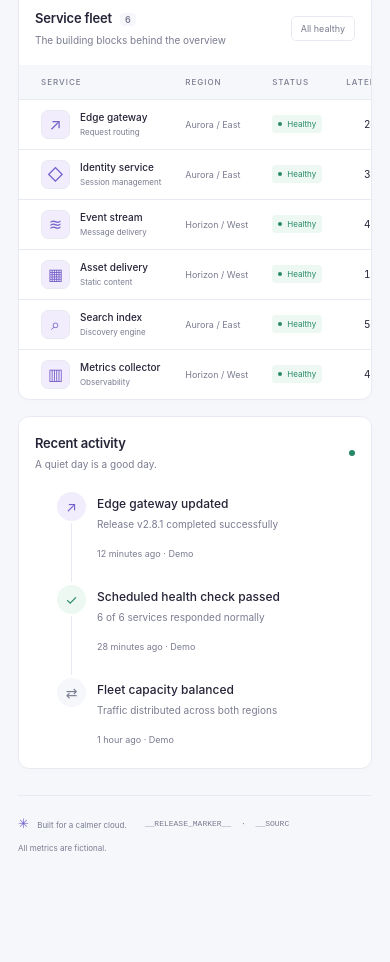
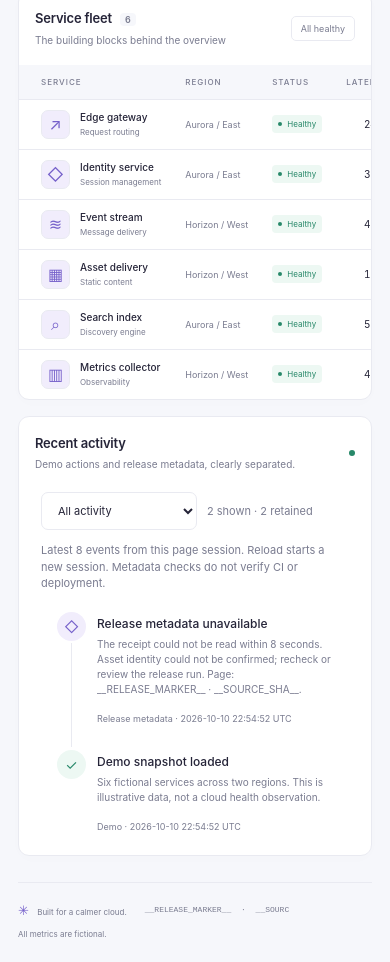
Before and after one commit to kcloud1/factory-pilot, a website: page public/index.html in a window 390 px wide. Shown: the part 1901-2863 px from the top of the page. Before the commit the page ends 2777 px from the top, so only its background shows below. Drawn offline with Linux system fonts and the light colour scheme; no server answers.

Commit message:
feat: add timestamped session activity and filters (#8)
* feat: add timestamped session activity with demo and metadata filters

* fix: keep retained activity events vertical at tablet widths

```diff
--- a/public/app.js
+++ b/public/app.js
@@ -82,10 +82,47 @@ const sourceSha = $("release-marker").dataset.sourceSha;
 $("source-sha").textContent = sourceSha.slice(0, 7);
 $("source-sha").title = sourceSha;
 const releaseMarker = $("release-marker").dataset.releaseMarker;
+const activityEvents = [];
+function renderActivity() {
+  const filter = $("activity-filter").value;
+  const events = activityEvents.filter((event) => filter === "all" || event.kind === filter);
+  $("activity-list").replaceChildren(...events.map((event) => {
+    const row = document.createElement("li");
+    const icon = document.createElement("span");
+    icon.className = event.kind === "release" ? "event-icon deploy" : "event-icon";
+    icon.textContent = event.kind === "release" ? "◇" : "✓";
+    icon.setAttribute("aria-hidden", "true");
+    const detail = document.createElement("div");
+    const title = document.createElement("strong");
+    title.textContent = event.title;
+    const body = document.createElement("p");
+    body.textContent = event.body;
+    const context = document.createElement("small");
+    const time = document.createElement("time");
+    time.dateTime = event.at.toISOString();
+    time.textContent = `${event.at.toISOString().slice(0, 19).replace("T", " ")} UTC`;
+    context.append(`${event.kind === "release" ? "Release metadata" : "Demo"} · `, time);
+    detail.append(title, body, context);
+    row.append(icon, detail);
+    return row;
+  }));
+  $("activity-empty").hidden = events.length !== 0;
+  $("activity-count").textContent = `${events.length} shown · ${activityEvents.length} retained`;
+}
+function recordActivity(kind, title, body) {
+  activityEvents.unshift({ kind, title, body, at: new Date() });
+  activityEvents.length = Math.min(activityEvents.length, 8);
+  renderActivity();
+}
+$("activity-filter").addEventListener("change", renderActivity);
+recordActivity("demo", "Demo snapshot loaded", "Six fictional services across two regions. This is illustrative data, not a cloud health observation.");
 function receiptState(state, title, detail) {
   $("release-receipt").dataset.state = state;
   $("receipt-status").textContent = title;
   $("receipt-detail").textContent = detail;
+  if (state !== "pending") {
+    recordActivity("release", title, `${detail} Page: ${releaseMarker} · ${sourceSha}.`);
+  }
 }
 async function checkRelease() {
   const button = $("recheck-release");
@@ -185,22 +222,8 @@ $("health-check").addEventListener("click", () => {
   $("demo-result").textContent = message;
   $("demo-result").classList.add("visible");
   $("check-time").textContent = "DEMO CHECK PASSED";
-  const event = document.createElement("li");
-  const icon = document.createElement("span");
-  icon.className = "event-icon";
-  icon.textContent = "✓";
-  const detail = document.createElement("div");
-  const title = document.createElement("strong");
-  title.textContent = "Demo health check passed";
-  const body = document.createElement("p");
-  body.textContent = `${count} of ${count} fictional services healthy`;
-  const time = document.createElement("small");
-  time.textContent = "Just now · Demo";
-  detail.append(title, body, time);
-  event.append(icon, detail);
-  $("activity-list").prepend(event);
-  while ($("activity-list").children.length > 3)
-    $("activity-list").lastElementChild.remove();
+  const region = $("region").selectedOptions[0].textContent;
+  recordActivity("demo", "Demo health check passed", `${region}: ${count} of ${count} fictional services healthy. No cloud APIs called.`);
 });
 function updateNavigation() {
   const links = [...document.querySelectorAll(".nav-item")];
--- a/public/index.html
+++ b/public/index.html
@@ -339,36 +339,23 @@
             <div class="panel-heading">
               <div>
                 <h2 id="activity-title">Recent activity</h2>
-                <p>A quiet day is a good day.</p>
+                <p>Demo actions and release metadata, clearly separated.</p>
               </div>
               <span class="activity-dot"></span>
             </div>
-            <ol class="activity-list" id="activity-list">
-              <li>
-                <span class="event-icon deploy">↗</span>
-                <div>
-                  <strong>Edge gateway updated</strong>
-                  <p>Release v2.8.1 completed successfully</p>
-                  <small>12 minutes ago · Demo</small>
-                </div>
-              </li>
-              <li>
-                <span class="event-icon">✓</span>
-                <div>
-                  <strong>Scheduled health check passed</strong>
-                  <p>6 of 6 services responded normally</p>
-                  <small>28 minutes ago · Demo</small>
-                </div>
-              </li>
-              <li>
-                <span class="event-icon scale">⇄</span>
-                <div>
-                  <strong>Fleet capacity balanced</strong>
-                  <p>Traffic distributed across both regions</p>
-                  <small>1 hour ago · Demo</small>
-                </div>
-              </li>
-            </ol>
+            <div class="activity-controls">
+              <label class="region-select"><span class="sr-only">Activity type</span>
+                <select id="activity-filter">
+                  <option value="all">All activity</option>
+                  <option value="demo">Demo activity</option>
+                  <option value="release">Release metadata</option>
+                </select>
+              </label>
+              <small id="activity-count" role="status" aria-live="polite">0 shown · 0 retained</small>
+            </div>
+            <p class="activity-note">Latest 8 events from this page session. Reload starts a new session. Metadata checks do not verify CI or deployment.</p>
+            <ol class="activity-list" id="activity-list" tabindex="0" aria-label="Session activity"></ol>
+            <p class="activity-empty" id="activity-empty" hidden>No retained activity matches this filter. Run a demo check or recheck release metadata.</p>
           </section>
         </div>
         <div
--- a/public/style.css
+++ b/public/style.css
@@ -857,6 +857,37 @@ tr:last-child td {
   list-style: none;
   padding: 0 22px;
   margin: 24px 0;
+  max-height: 360px;
+  overflow-y: auto;
+}
+.activity-list:focus-visible {
+  outline: 3px solid var(--purple);
+  outline-offset: -3px;
+}
+.activity-controls {
+  display: flex;
+  align-items: center;
+  flex-wrap: wrap;
+  gap: 10px;
+  margin: 20px 22px 0;
+}
+.activity-controls select {
+  font-size: 11px;
+  max-width: 100%;
+}
+.activity-controls small,
+.activity-note,
+.activity-empty {
+  font-size: 11px;
+  color: var(--muted);
+}
+.activity-note,
+.activity-empty {
+  margin: 12px 22px 20px;
+}
+.activity-list li > div {
+  min-width: 0;
+  overflow-wrap: anywhere;
 }
 .activity-list li {
   display: flex;
@@ -1165,17 +1196,6 @@ footer {
   .region-panel {
     display: none;
   }
-  .activity-list {
-    display: flex;
-    gap: 20px;
-  }
-  .activity-list li {
-    flex: 1;
-    padding-bottom: 0;
-  }
-  .activity-list li:before {
-    display: none;
-  }
   footer {
     flex-wrap: wrap;
   }
--- a/scripts/build.mjs
+++ b/scripts/build.mjs
@@ -15,7 +15,7 @@ if (
   throw new Error("Build requires the exact source checkout");
 }
 const release = {
-  marker: "factory-pilot-v3",
+  marker: "factory-pilot-v4",
   source_sha: sourceSha,
   data: "fictional",
   pipeline: "github-actions",
```
Also changed, not shown: CONTEXT.md (+2 -2 lines).
